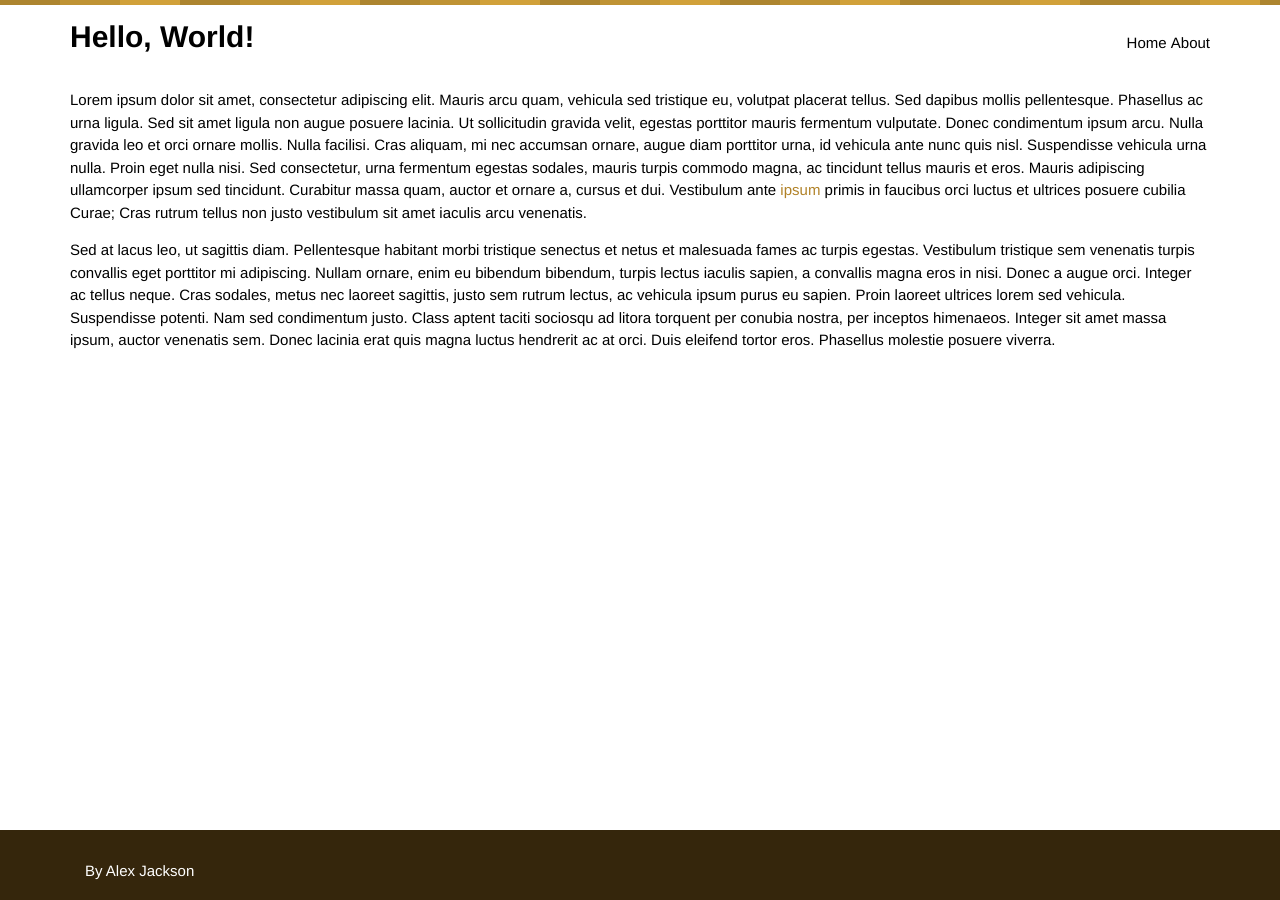
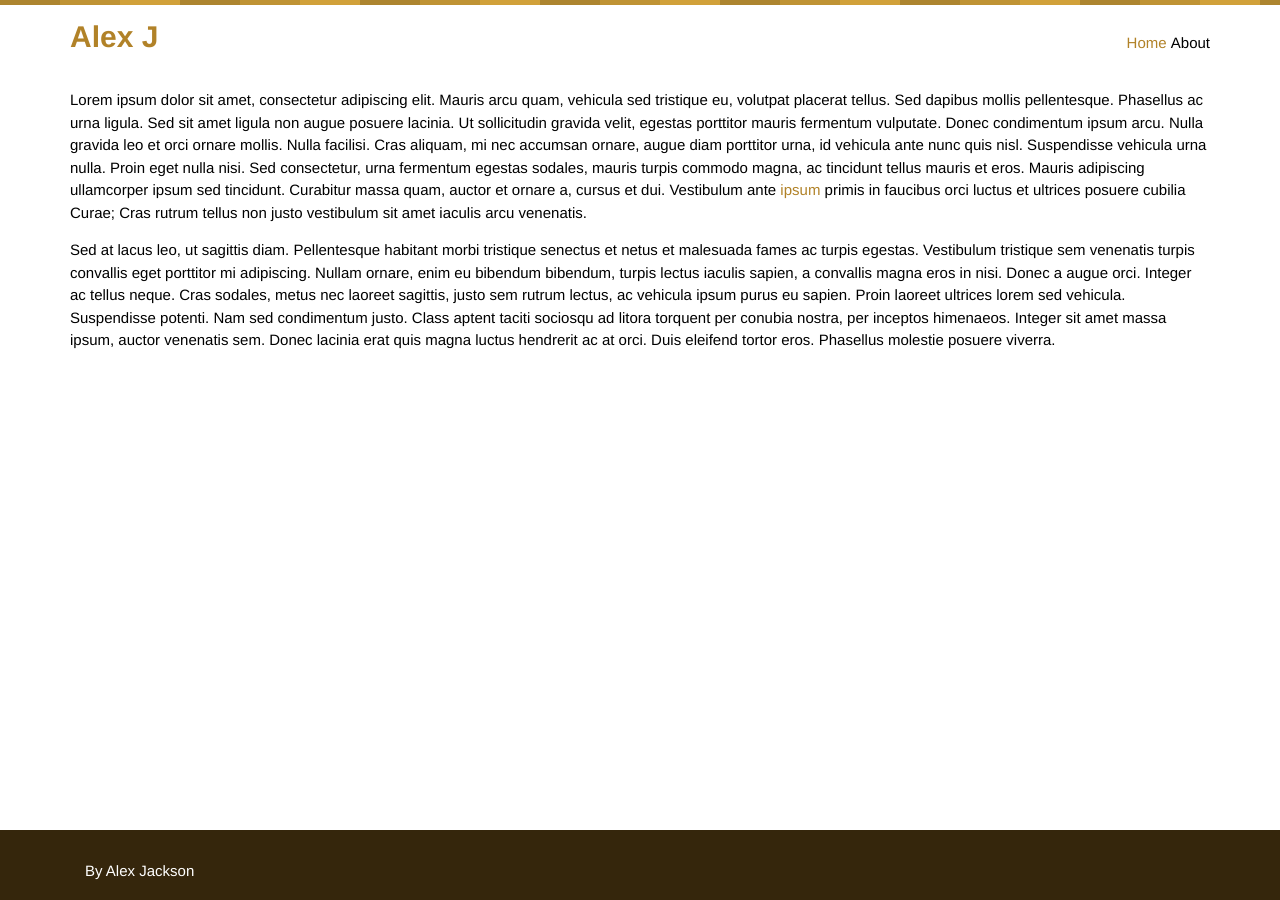
Before and after one commit to alexjohnj/alexjohnj, a Jekyll site: the page built from index.html, in a window 1280 px wide. Built offline with Jekyll 4.4.1, drawn with Linux system fonts in a browser that asks for light colours; Markdown is read by kramdown in place of the engine named in the settings.

Commit message:
Added a site title to the homepage.

```diff
--- a/_config.yml
+++ b/_config.yml
@@ -1,3 +1,5 @@
+title:       Alex J
+
 safe:        false
 auto:        true
 server:      false
--- a/_layouts/default.html
+++ b/_layouts/default.html
@@ -7,13 +7,13 @@
 	<meta name="viewport" content="width=device-width, initial-scale=1.0" />
 
 	<!-- 1140 Grid System for Satan, I mean, IE -->
-	<!--[if lte IE 9]><link rel="stylesheet" href="assets/styles/css/ie.css" type="text/css" media="screen" /><![endif]-->
+	<!--[if lte IE 9]><link rel="stylesheet" href="/assets/styles/css/ie.css" type="text/css" media="screen" /><![endif]-->
 
 	<!-- 1140 Grid System -->
-	<link rel="stylesheet" type="text/css" href="assets/styles/css/styles.css" media="screen">
+	<link rel="stylesheet" type="text/css" href="/assets/styles/css/styles.css" media="screen">
 
 	<!-- Some crazy JavaScript for enabling media queries on older browsers. I _so_ did not write this -->
-	<script type="text/javascript" src="assets/js/css3-mediaqueries.min.js"></script>
+	<script type="text/javascript" src="/assets/js/css3-mediaqueries.min.js"></script>
 
 	<!--This makes even more shit "work" with Internet Explorer-->
 	<!--[if !IE 7]><style type="text/css">#wrap {display:table;height:100%}</style><![endif]-->
@@ -27,12 +27,12 @@
 
 				<div class="twelvecol last">
 					<div class="site-header">
-						<h1>Hello, World!</h1>
+						<h1><a href="{{ site.baseurl }}">{{ site.title }}</a></h1>
 					</div>
 					<div class="site-navigation">
 						<nav>
 							<ul>
-								<li>Home</li>
+								<li><a href="{{ site.baseurl }}">Home</a></li>
 								<li>About</li>
 							</ul>
 						</nav>
```
